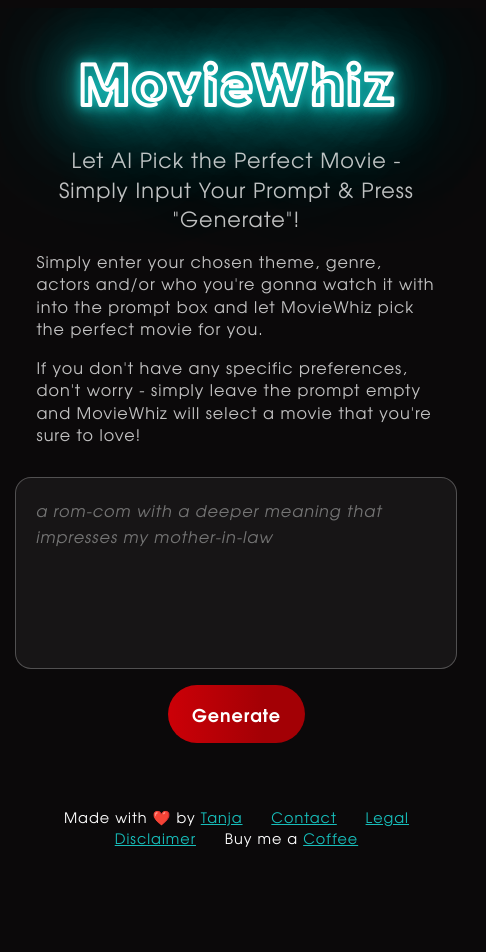
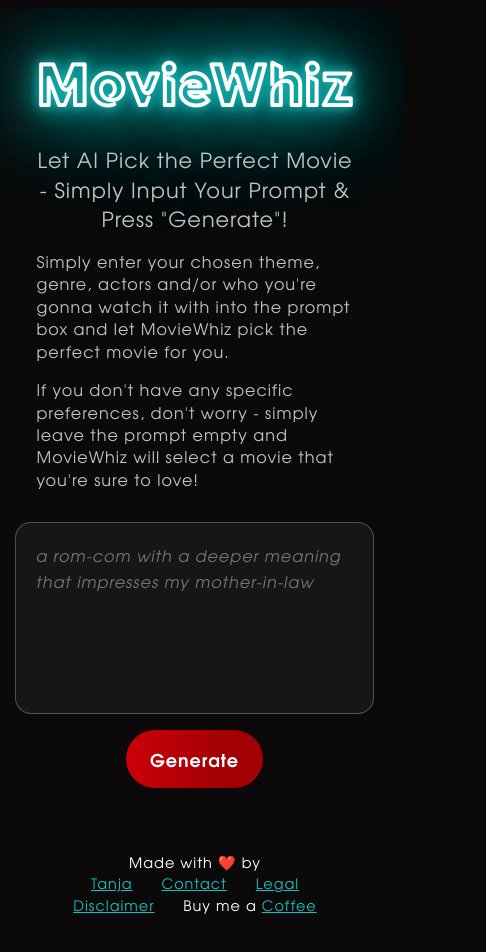
Before and after one commit to Sunkio/moviewhiz, a Next.js app: page / in a window 390 px wide. Shown: the top 952 px of the page, 486 px wide, since content can reach past the window. Before the commit the page ends 899 px from the top, so only its background shows below. Built offline with nearby package versions, Linux system fonts and the light colour scheme.

Commit message:
fix h1 color-border issue for smaller screens

```diff
--- a/pages/styles.css
+++ b/pages/styles.css
@@ -483,13 +483,13 @@ textarea {
 
 
 @media (min-width: 810px) and (max-width: 1199px) {
-    .container {
-        max-width: 600px;
+    .sub-container {
+        max-width: 650px;
         width: 100%;
     }
 
     .prompt-container {
-        max-width: 600px;
+        max-width: 650px;
         width: 100%;
     }
 
@@ -499,13 +499,13 @@ textarea {
 }
 
 @media (max-width: 809px) {
-    .container, .container-contact {
-        max-width: 500px;
+    .sub-container, .container-contact {
+        max-width: 550px;
         width: 100%;
     }
 
     .prompt-container, .form-main {
-        max-width: 500px;
+        max-width: 550px;
         width: 100%;
     }
 
@@ -519,7 +519,7 @@ textarea {
 }
 
 @media (max-width: 600px) {
-    .container {
+    .sub-cd container {
         max-width: 400px;
         width: 100%;
     }
```
